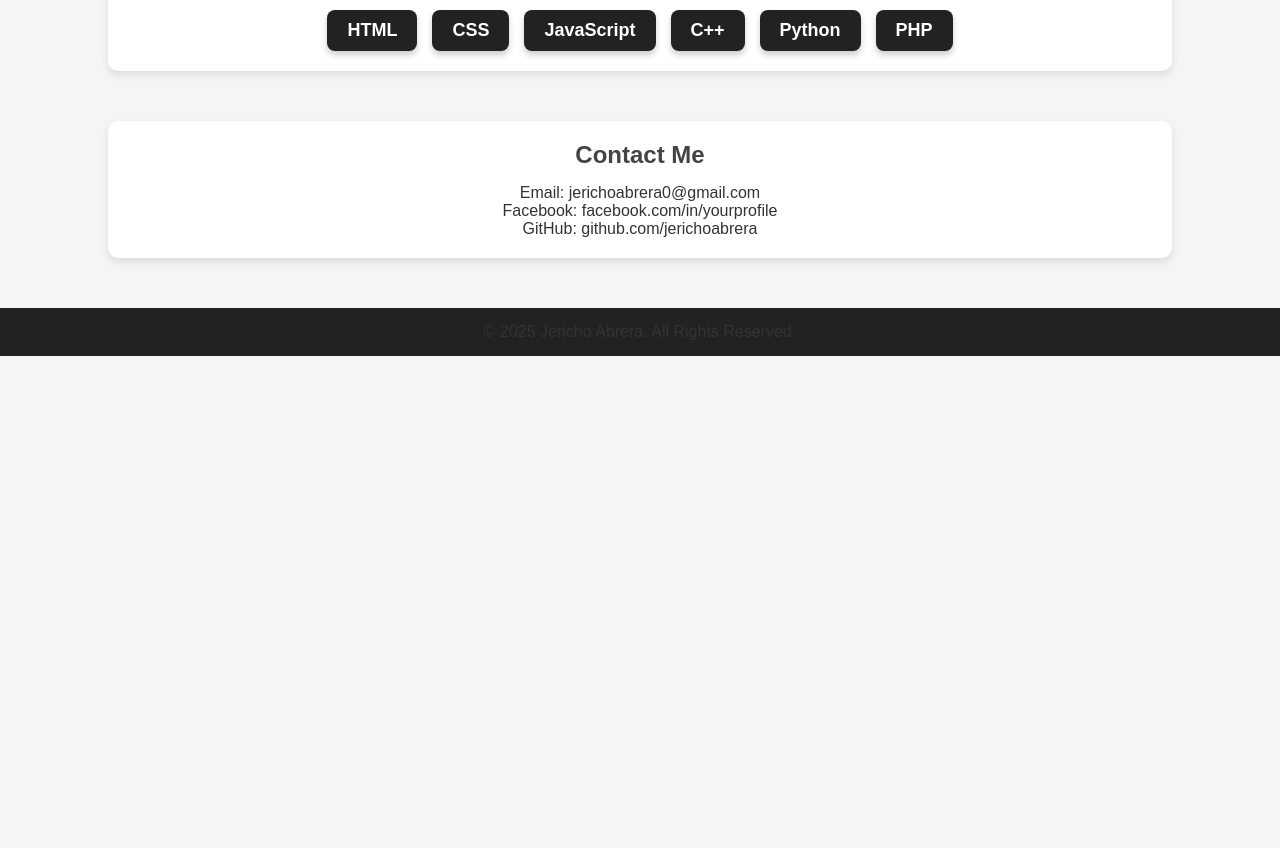
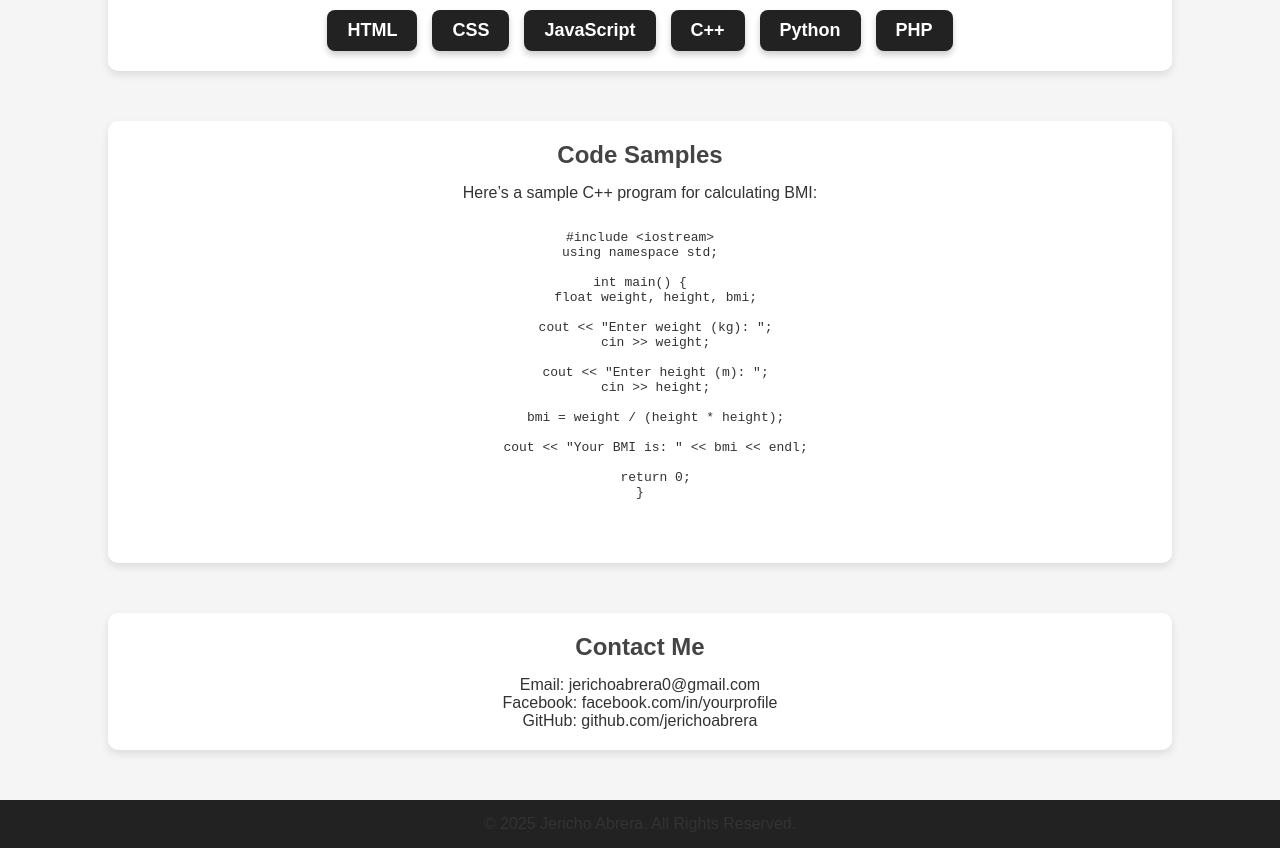
Before and after one commit to jerichoabrera/jerichofabrera.github.io, a plain HTML site: page index.html in a window 1280 px wide. Shown: the part 1120-1968 px from the top of the page. Before the commit the page ends 1476 px from the top, so only its background shows below. Drawn offline with Linux system fonts and the light colour scheme.

Commit message:
Update index.html

```diff
--- a/index.html
+++ b/index.html
@@ -53,6 +53,36 @@
             </div>
         </div>
     </section>
+    <!-- Code Samples Section -->
+    <section id="code-samples">
+        <div class="container">
+            <h2>Code Samples</h2>
+            <p>Here’s a sample C++ program for calculating BMI:</p>
+            <pre>
+<code>
+#include &lt;iostream&gt;
+using namespace std;
+
+int main() {
+    float weight, height, bmi;
+
+    cout << "Enter weight (kg): ";
+    cin >> weight;
+
+    cout << "Enter height (m): ";
+    cin >> height;
+
+    bmi = weight / (height * height);
+
+    cout << "Your BMI is: " << bmi << endl;
+
+    return 0;
+}
+</code>
+            </pre>
+        </div>
+    </section>
+
     <section id="contact">
         <div class="container">
             <h2>Contact Me</h2>
```
